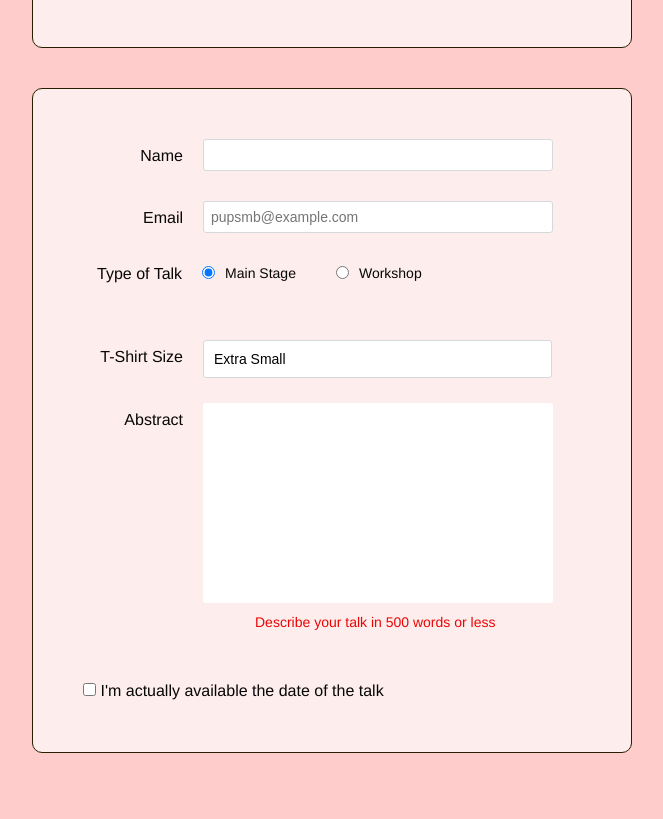
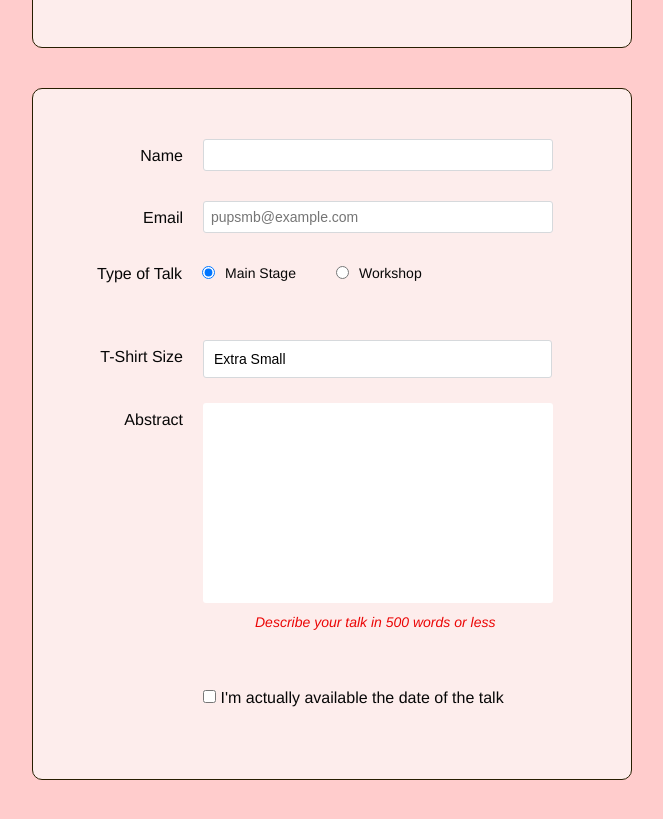
Before and after one commit to Lbarajon/BARAJON_HTML-FORMS, a plain HTML site: page speaker-submission.html in a window 1280 px wide. Shown: the part 195-1014 px from the top of the page, without its empty margins (308-971 px from the left). Before the commit the page ends 988 px from the top, so only its background shows below. Drawn offline with Linux system fonts and the light colour scheme.

Commit message:
first commit

```diff
--- a/speaker-submission.html
+++ b/speaker-submission.html
@@ -58,7 +58,7 @@
                 <div class="instructions">Describe your talk in 500 words or less</div>
             </div>
 
-            <div class="form row">
+            <div class="form-row">
                 <label class="checkbox-label" for="available">
                 <input id="available"
                        name="available"
--- a/style.css
+++ b/style.css
@@ -114,8 +114,13 @@ body {
 
 .form-row .instructions {
     color: #eb0606;
+    font-style: italic;
     font-size: 14px;
     margin-bottom: 30px;
+}
+
+.form-row .checkbox-label {
+    margin-bottom: 0;
 }
 
 @media only screen and (min-width: 700px) {
@@ -190,7 +195,3 @@ body {
     font-size: 14px;
     -webkit-appearance: none;
 }
-
-.form-row .checkbox-label {
-    margin-bottom: 0;
-}
```
